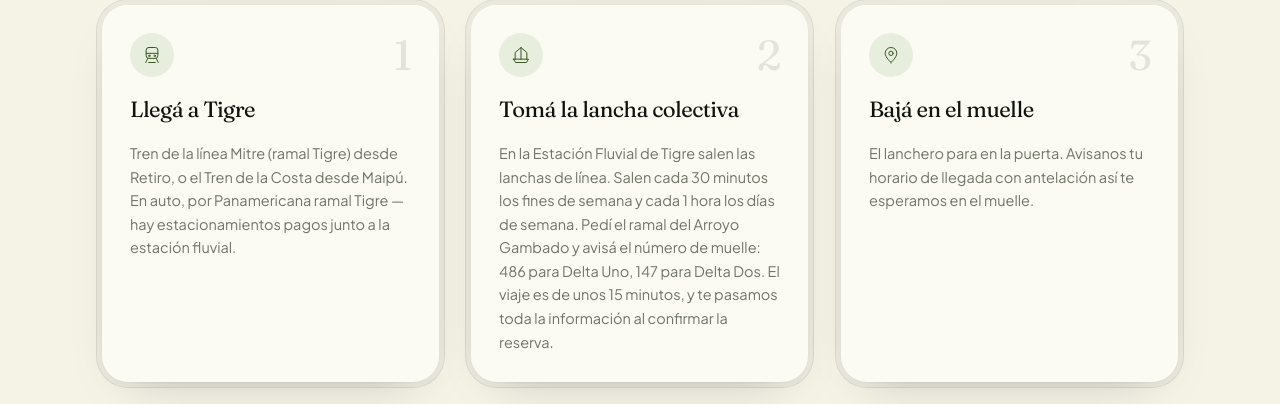
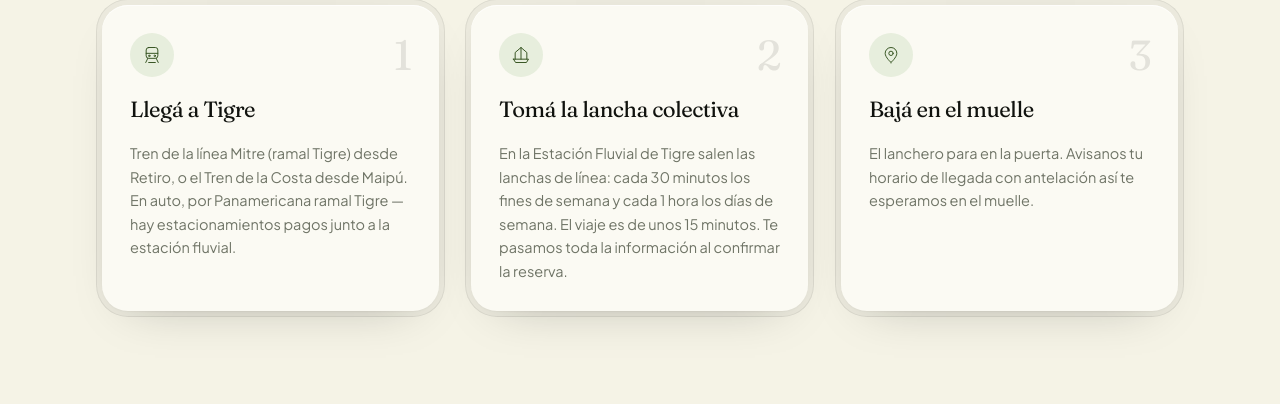
Before and after one commit to arielmartinelli/DeltaTigre, a Next.js app in the folder web/: page /ubicacion in a window 1280 px wide. Shown: the part 1487-1891 px from the top of the page. Built offline with nearby package versions, Linux system fonts and the light colour scheme; no server answers; the database is empty.

Commit message:
Ubicacion: quitar numeros de muelle del paso 2

```diff
--- a/web/src/app/(site)/ubicacion/page.tsx
+++ b/web/src/app/(site)/ubicacion/page.tsx
@@ -14,7 +14,7 @@ export const metadata: Metadata = {
 
 const steps = [
   { icon: "train", t: "Llegá a Tigre", d: "Tren de la línea Mitre (ramal Tigre) desde Retiro, o el Tren de la Costa desde Maipú. En auto, por Panamericana ramal Tigre — hay estacionamientos pagos junto a la estación fluvial." },
-  { icon: "boat", t: "Tomá la lancha colectiva", d: "En la Estación Fluvial de Tigre salen las lanchas de línea. Salen cada 30 minutos los fines de semana y cada 1 hora los días de semana. Pedí el ramal del Arroyo Gambado y avisá el número de muelle: 486 para Delta Uno, 147 para Delta Dos. El viaje es de unos 15 minutos, y te pasamos toda la información al confirmar la reserva." },
+  { icon: "boat", t: "Tomá la lancha colectiva", d: "En la Estación Fluvial de Tigre salen las lanchas de línea: cada 30 minutos los fines de semana y cada 1 hora los días de semana. El viaje es de unos 15 minutos. Te pasamos toda la información al confirmar la reserva." },
   { icon: "pin", t: "Bajá en el muelle", d: "El lanchero para en la puerta. Avisanos tu horario de llegada con antelación así te esperamos en el muelle." },
 ];
 
```
